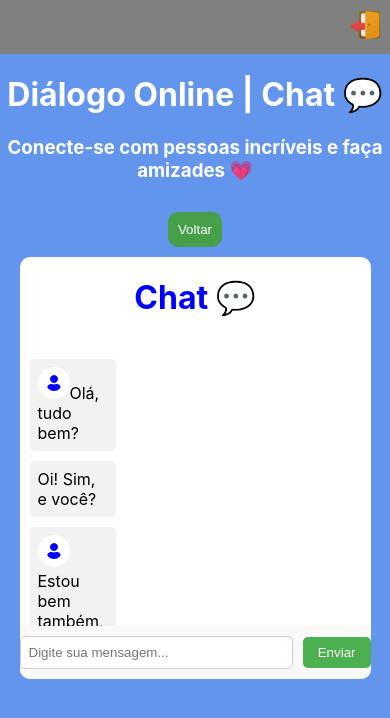
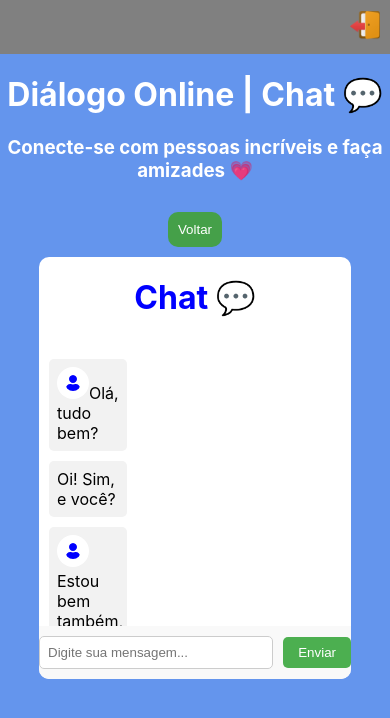
Before and after one commit to alvesmariadefatima/dialogo-online, a React (Create React App) app: page /Chat in a window 390 px wide. Shown: the top 718 px of the page. Built offline with nearby package versions, Linux system fonts and the light colour scheme.

Commit message:
Ajustes finais na estilização CSS do chat

```diff
--- a/src/components/pages/Chat.module.css
+++ b/src/components/pages/Chat.module.css
@@ -2,6 +2,7 @@
 .chat-container {
   background-color: white;
   margin: 0 auto;
+  width: 40vw;
   height: 50vh;
   margin-top: 10px;
   display: flex;
@@ -15,6 +16,7 @@
 
 .txtbatepapo {
   color: blue;
+  text-align: center;
 }
 
 .header {
@@ -98,6 +100,7 @@
 @media screen and (max-width: 768px) {
   .chat-container {
     margin-top: 0; /* Reduzir a margem superior */
+    width: 80vw;
     height: 50vh; /* Definir altura total da tela */
     border-radius: 10px; /* Remover o arredondamento das bordas */
   }
```
